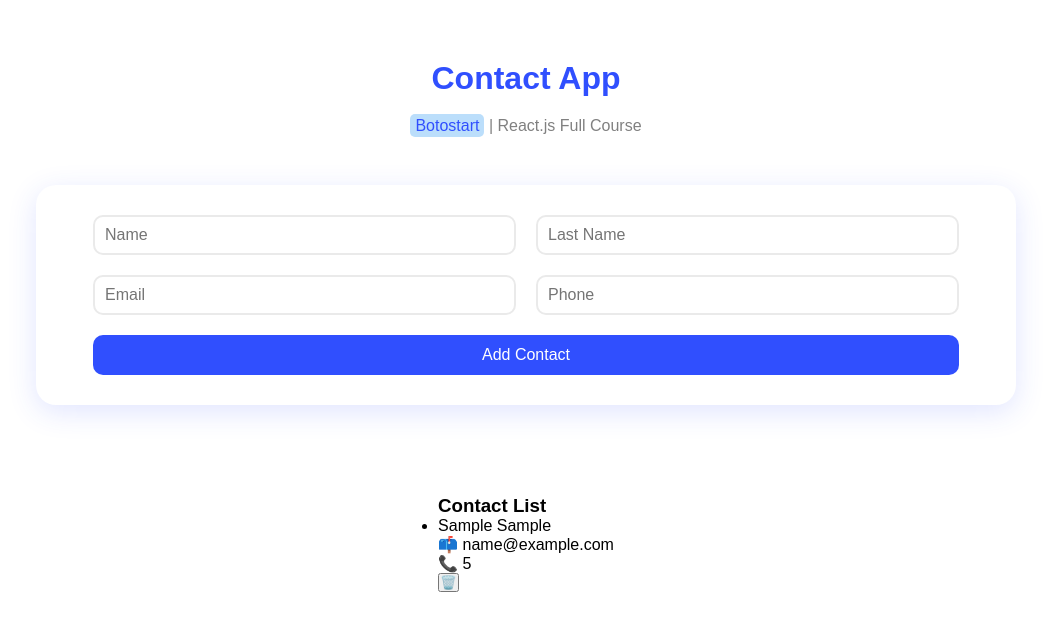
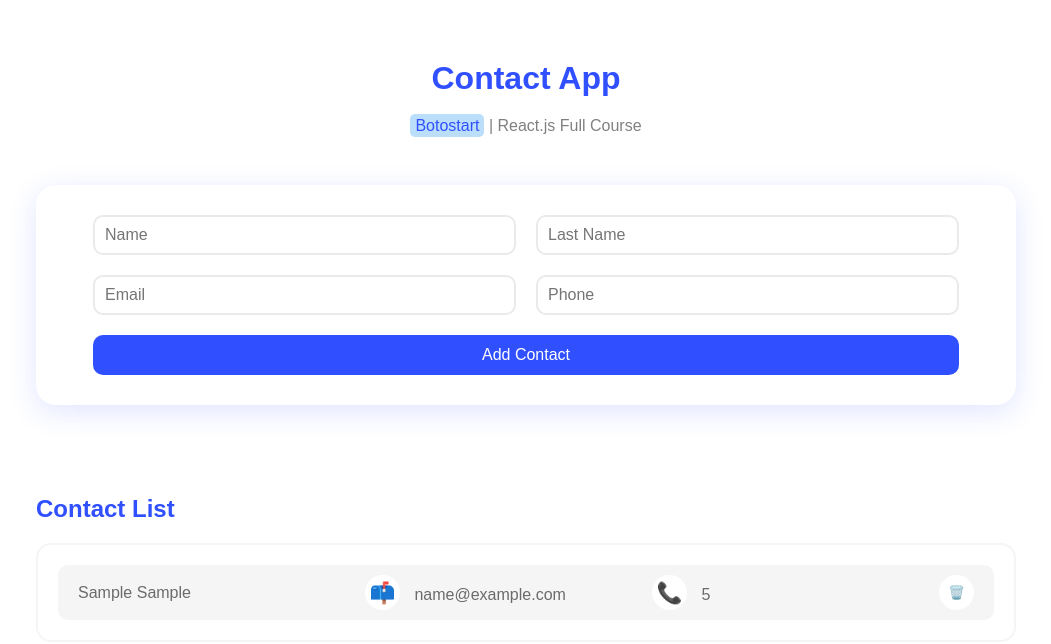
Before and after one commit to mohammad0117/contact-app, a React (Vite) app: page / in a window 1280 px wide. Both pictures are taken after typing "Sample", "Sample", "name@example.com", "5" into the empty fields and a click on the button "Add Contact". Shown: the top 644 px of the page, without its empty margins (114-1165 px from the left). Built offline with nearby package versions, Linux system fonts and the light colour scheme.

Commit message:
style for contactlist component

```diff
--- a/src/components/ContactItem.jsx
+++ b/src/components/ContactItem.jsx
@@ -1,9 +1,8 @@
 import React from "react";
-
+import styles from "./ContactItem.module.css"
 function ContactItem({ data: { id, name, lastName, email, phone }, deleteHandler }) {
-  console.log({ id });
   return (
-    <li key={id}>
+    <li className={styles.item}>
       <p>
         {name} {lastName}
       </p>
--- /dev/null
+++ b/src/components/ContactItem.module.css
@@ -0,0 +1,38 @@
+.item{
+    display: flex;
+    justify-content: space-between;
+    align-items: center;
+    background-color: #f5f5f5;
+    color: #6b6b6b;
+    padding: 10px 20px;
+    border-radius: 10px;
+    margin: 15px;
+}
+.item p{
+    flex-basis: 0;
+    flex-grow: 1;
+}
+.item span{
+    display: inline-block;
+    font-size: 1.3rem;
+    text-align: center;
+    margin-right: 10px;
+    background-color: #fff;
+    width: 35px;
+    height: 35px;
+    line-height: 35px;
+    border-radius: 50%;
+
+}
+.item button{
+    background-color: #fff;
+    width: 35px;
+    height: 35px;
+    border: none;
+    border-radius: 50%;
+    cursor: pointer;
+    transition: all 0.1s ease-in-out;
+}
+.item button:hover{
+    font-size: 1.5rem;
+}
--- /dev/null
+++ b/src/components/ContactList.module.css
@@ -0,0 +1,26 @@
+.container{
+    width: 100%;
+    margin-bottom: 100px;
+}
+.container h3{
+    color: #304ffe;
+    font-size: 1.5rem;
+}
+.contacts{
+    border: 2px solid #f5f5f5;
+    list-style: none;
+    margin-top: 20px;
+    padding: 5px;
+    border-radius: 15px;
+}
+.message{
+    background-color: #f5f5f5;
+    height: 100px;
+    line-height: 100px;
+    text-align: center;
+    margin-top: 20px;
+    border-radius: 20px;
+    font-weight: 600;
+    color: #6b6b6b;
+    font-size: 1.2rem;
+}
--- a/src/components/ContactsList.jsx
+++ b/src/components/ContactsList.jsx
@@ -1,15 +1,20 @@
 import React from "react";
 import ContactItem from "./ContactItem";
+import styles from "./ContactList.module.css";
 
-function ContactsList({ contacts,deleteHandler }) {
+function ContactsList({ contacts, deleteHandler }) {
   return (
-    <div>
+    <div className={styles.container}>
       <h3>Contact List</h3>
-      {contacts.length ? (<ul>
-        {contacts.map((contact) => (
-          <ContactItem key={contact.id} data={contact} deleteHandler={deleteHandler} />
-        ))}
-      </ul>) : <p>No Comment Yet!</p>}
+      {contacts.length ? (
+        <ul className={styles.contacts}>
+          {contacts.map((contact) => (
+            <ContactItem key={contact.id} data={contact} deleteHandler={deleteHandler} />
+          ))}
+        </ul>
+      ) : (
+        <p className={styles.message}>No Comment Yet!</p>
+      )}
     </div>
   );
 }
```
